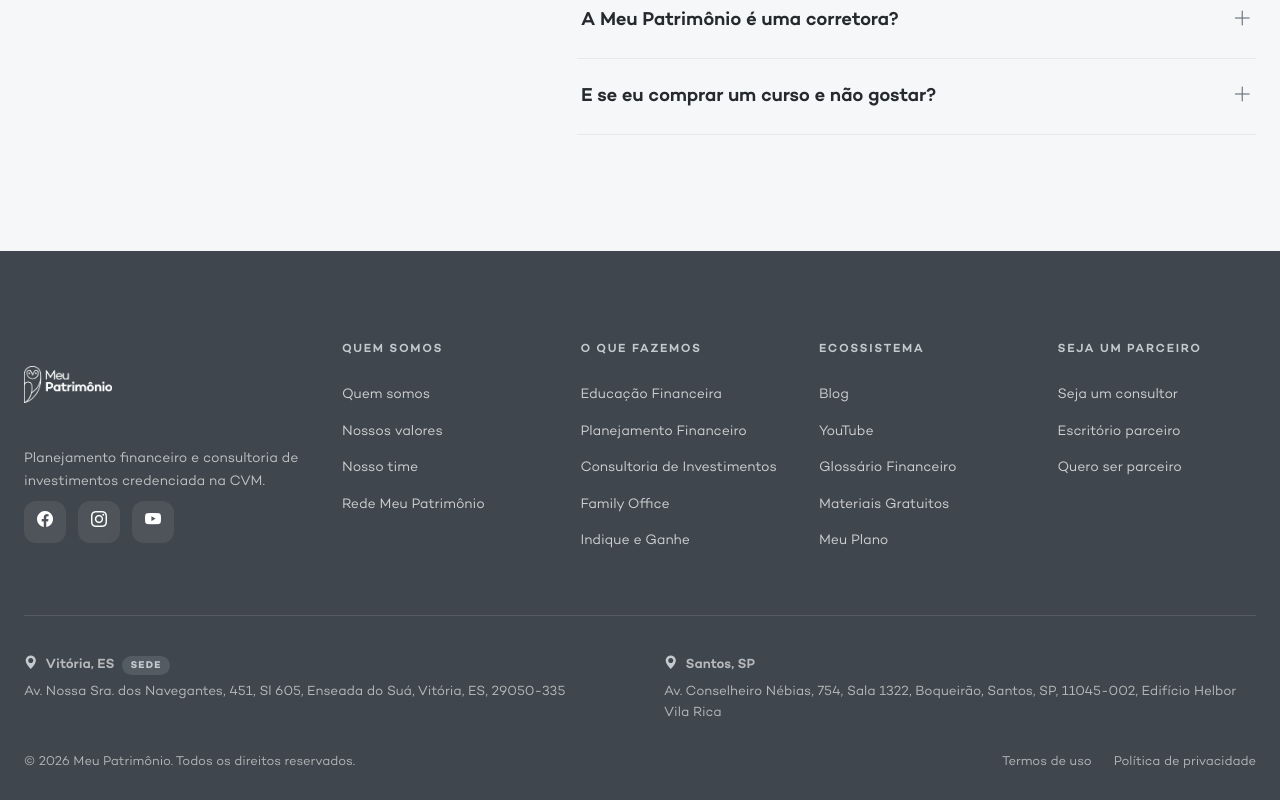
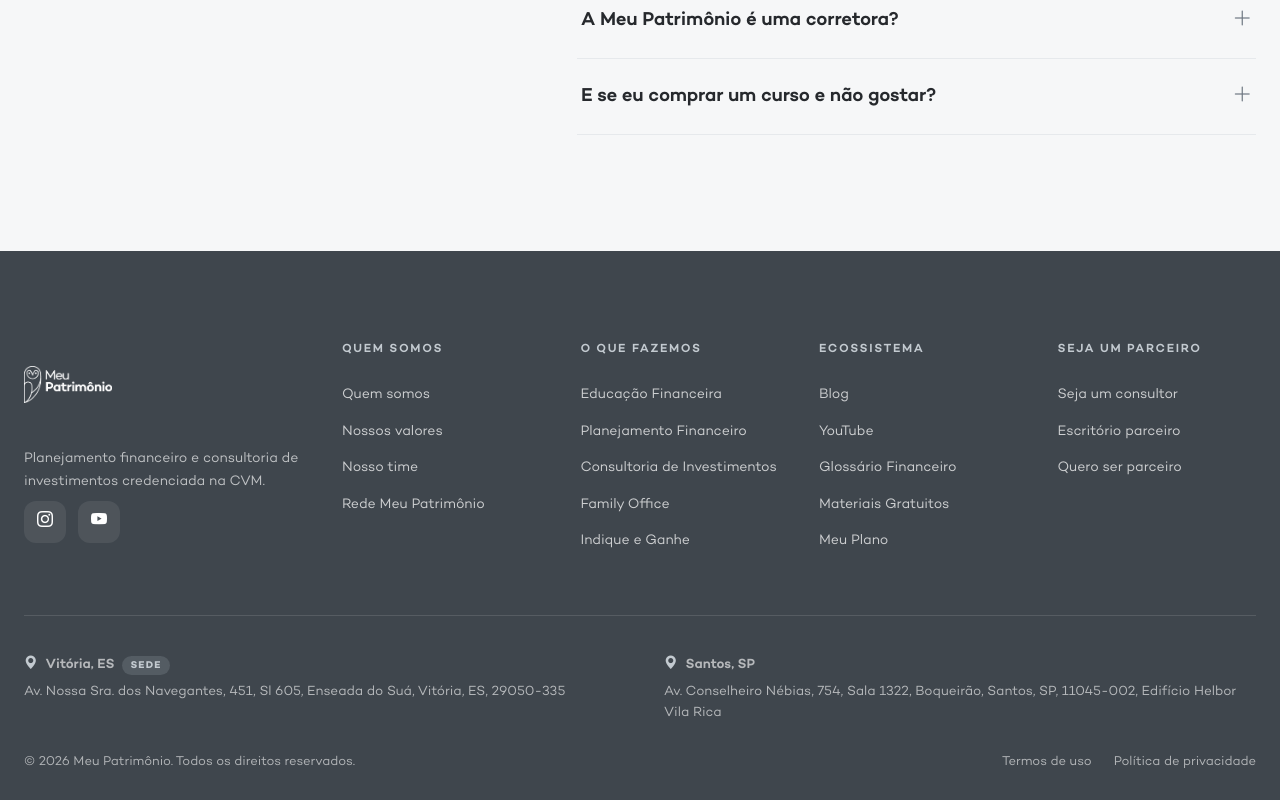
Before and after one commit to MarketingMPI/site-meu-patrimonio-v2, a website: page educacao/index.html in a window 1280 px wide. Shown: the part 9624-10424 px from the top of the page. Drawn offline with nearby package versions, Linux system fonts and the light colour scheme.

Commit message:
fix: remove Facebook do rodapé de todas as páginas
Mantém apenas Instagram e YouTube nos ícones sociais do rodapé inferior.

```diff
--- a/educacao/index.html
+++ b/educacao/index.html
@@ -664,7 +664,6 @@
           <a class="brand" href="../"><img class="brand-owl" src="assets/img/logo-coruja-branca.png" alt="Meu Patrimônio"></a>
           <p>Planejamento financeiro e consultoria de investimentos credenciada na CVM.</p>
           <div class="footer-social">
-            <a href="https://www.facebook.com/meupatrimoniopf" aria-label="Facebook"><i class="bi bi-facebook"></i></a>
             <a href="https://www.instagram.com/meupatrimonio.nacional/" aria-label="Instagram"><i class="bi bi-instagram"></i></a>
             <a href="https://www.youtube.com/@Gabriel_Liberato" aria-label="Youtube"><i class="bi bi-youtube"></i></a>
           </div>
```
Also changed, not shown: consultoria/index.html (+0 -1 lines), family-office/index.html (+0 -1 lines), glossario/index.html (+0 -1 lines), index.html (+0 -1 lines), planejamento/index.html (+0 -1 lines), quem-somos/index.html (+0 -1 lines).
